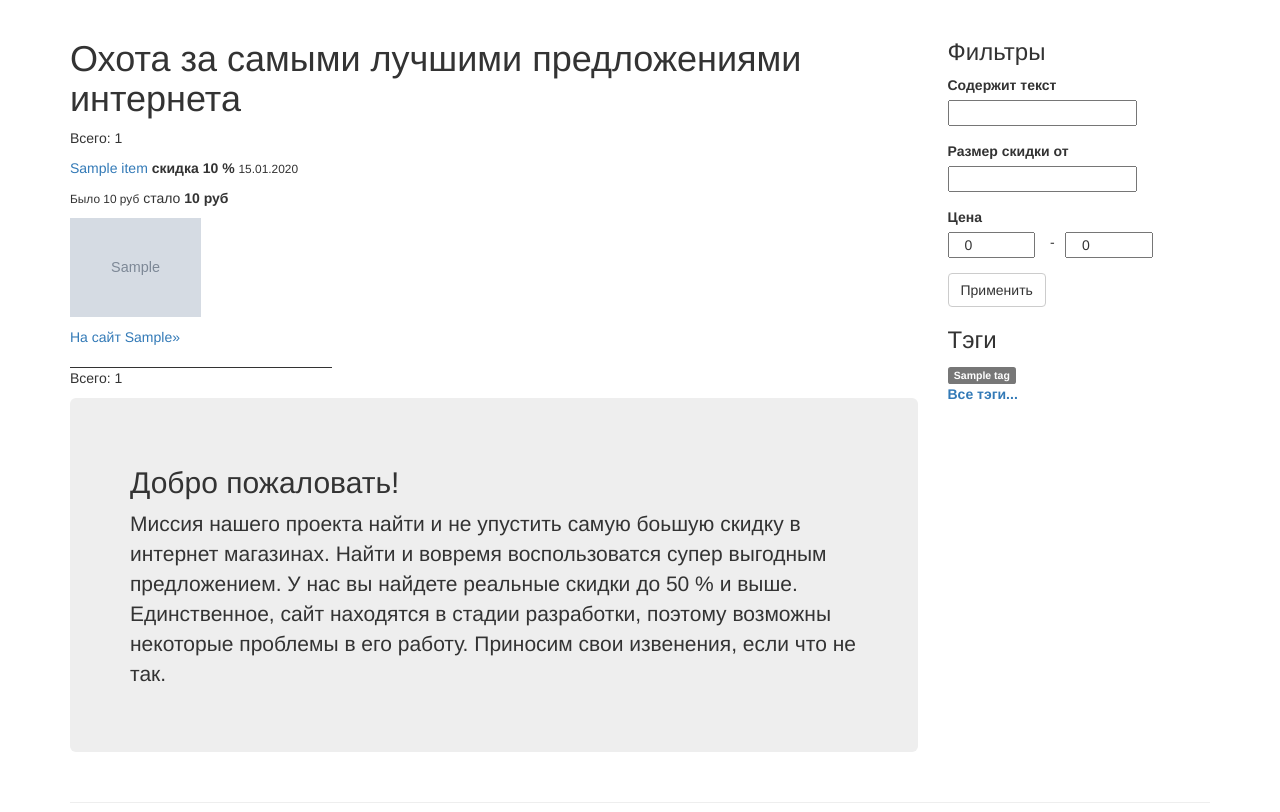
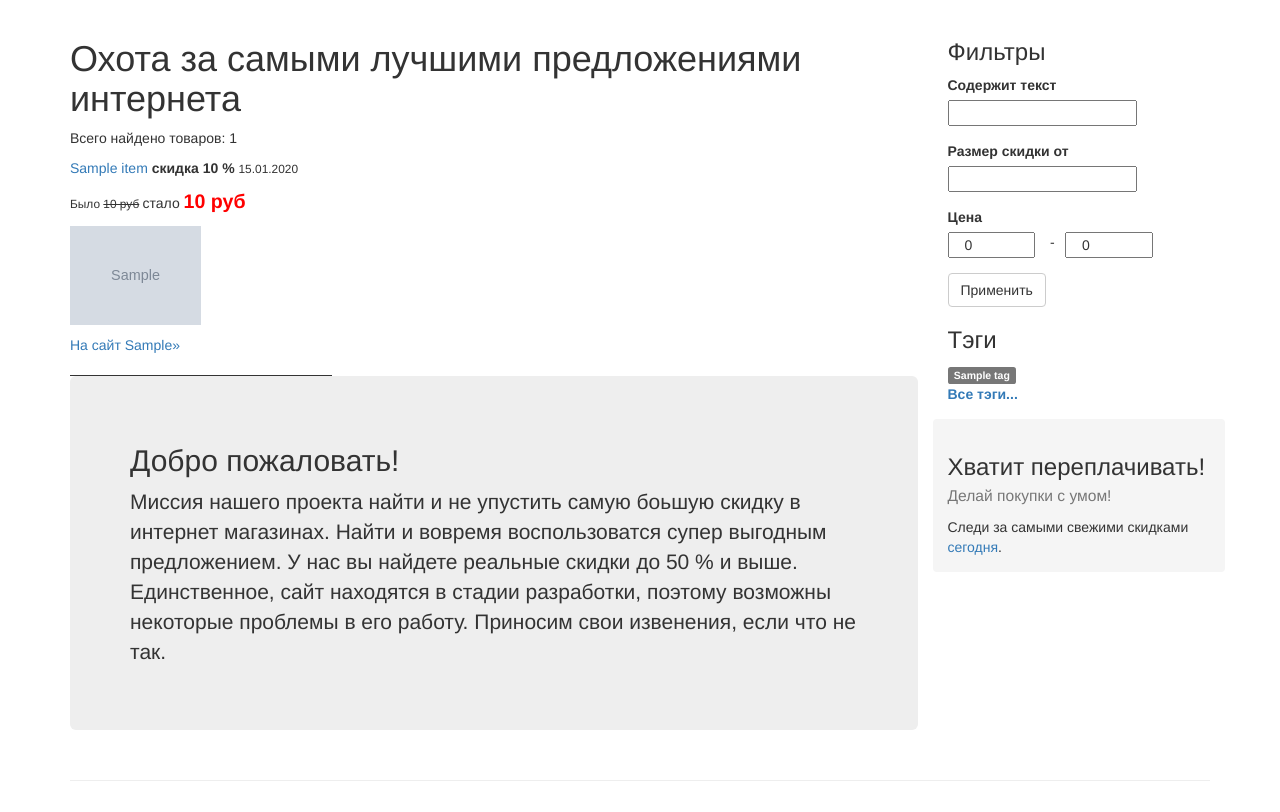
Before and after one commit to vench/sale-pr, a PHP site: page / in a window 1280 px wide. Shown: the part 51-863 px from the top of the page. Run offline with PHP 8.4, Linux system fonts and the light colour scheme; tables that the repository leaves empty hold one stand-in row (values such as "Sample post"); grey boxes marked "Sample" are stand-in pictures.

Commit message:
add banner

```diff
--- a/src/resource/views/_banner.php
+++ b/src/resource/views/_banner.php
@@ -5,3 +5,9 @@
  * To change this template file, choose Tools | Templates
  * and open the template in the editor.
  */
+
+?>
+<div class="sidebar-module sidebar-module-inset">
+    <h3>Хватит переплачивать! <small>Делай покупки с умом! </small></h3>
+    <p>Следи за самыми свежими скидками <a href="/">сегодня</a>.</p>
+</div>
--- a/src/resource/views/list.php
+++ b/src/resource/views/list.php
@@ -24,19 +24,24 @@ self::renderPhp('header', [
             <small>Тэг: <?php echo $tag->getTitle(); ?></small>
             <?php endif; ?>
         </h1>
-          <p>Всего: <?php echo $size; ?></p>
+          <p>Всего найдено товаров: <?php echo $size; ?></p>
+
           <div class="row">
 		<?php $n = 0;?>
             <?php foreach ($list as  $item): ?>
                 <div class="col-xs-6 col-lg-4 item list">
                     <p><a class="" href="/?a=site/detail&id=<?php echo $item->getId(); ?>" title="Детально: <?php echo $item->getTitle(); ?>"><?php echo $item->getTitle(); ?></a> <b> скидка <?php echo $item->getPriceDiff(); ?> %</b> <small><?php echo $dateFormat($item->getDateInsert(), 'd.m.Y'); ?></small></p>
 
-		    <p><small>Было <?php echo $priceFormat( $item->getPriceOld()); ?></small>
-                        стало <strong class="price-new"><?php echo $priceFormat($item->getPriceNew()); ?></strong></p>
+		    <p><small>Было  <span class="price-old"><?php echo $priceFormat( $item->getPriceOld()); ?></span>
+                        </small>
+                        стало <span class="price-new"><?php echo $priceFormat($item->getPriceNew()); ?> </span>
+                    </p>
                     <?php $url = !is_null($item->getImage()) ? $item->getImage() : '/img/emptyimage.jpg'; ?>
                     <p>
                         <a class="" href="/?a=site/detail&id=<?php echo $item->getId(); ?>" title="Детально: <?php echo $item->getTitle(); ?>">
-                        <img src="<?php echo $url;?>" alt="<?php echo $item->getTitle(); ?>"/>
+                             <noindex>
+                            <img src="<?php echo $url;?>" alt="<?php echo $item->getTitle(); ?>"/>
+                             </noindex>
                         </a>
                         </p>
 
@@ -51,8 +56,9 @@ self::renderPhp('header', [
             <?php endforeach; ?>
           </div><!--/row-->
 
-          <p>Всего: <?php echo $size; ?></p>
+
     <?php if ($q->limit < $size): ?>
+          <p>Всего найдено товаров: <?php echo $size; ?></p>
     <ul class="pagination">
 
 	   <?php $queryParam = $q->getParams(); ?>
--- a/src/sale/html/Node.php
+++ b/src/sale/html/Node.php
@@ -124,7 +124,7 @@ class Node {
      */
     public function toHtml( $processHtml = null ) {
         if(!empty($this->getChilds())) {
-            $string = is_callable($processHtml) ? call_user_func_array($processHtml, [$this]) : '';
+            $string = is_callable($processHtml) ? call_user_func_array($processHtml, [$this]) : $this->getData();
             foreach($this->getChilds() as $c) {
                 $string .= $c->toHtml( $processHtml );
             }
--- a/web/css/offcanvas.css
+++ b/web/css/offcanvas.css
@@ -73,3 +73,30 @@ footer {
 .item.list:after {
 	content:''; display:block; padding:5px 0; border-bottom:1px solid #333333;
 }
+
+
+
+/* */
+
+/* Sidebar modules for boxing content */
+.sidebar-module {
+  padding: 15px;
+  margin: 0 -15px 15px;
+}
+.sidebar-module-inset {
+  padding: 15px;
+  background-color: #f5f5f5;
+  border-radius: 4px;
+}
+.sidebar-module-inset p:last-child,
+.sidebar-module-inset ul:last-child,
+.sidebar-module-inset ol:last-child {
+  margin-bottom: 0;
+}
+
+span.price-old {
+    text-decoration:line-through;
+}
+span.price-new {
+    color:red; font-size: 1.4em; font-weight: bold;
+}
```
Also changed, not shown: src/resource/views/item.php (+6 -4 lines), src/sale/provider/Mvideo.php (+20 -0 lines), src/sale/provider/Peterochka.php (+16 -0 lines), src/sale/provider/StockUlmart.php (+29 -0 lines), src/sale/provider/Yoox.php (+10 -6 lines).
